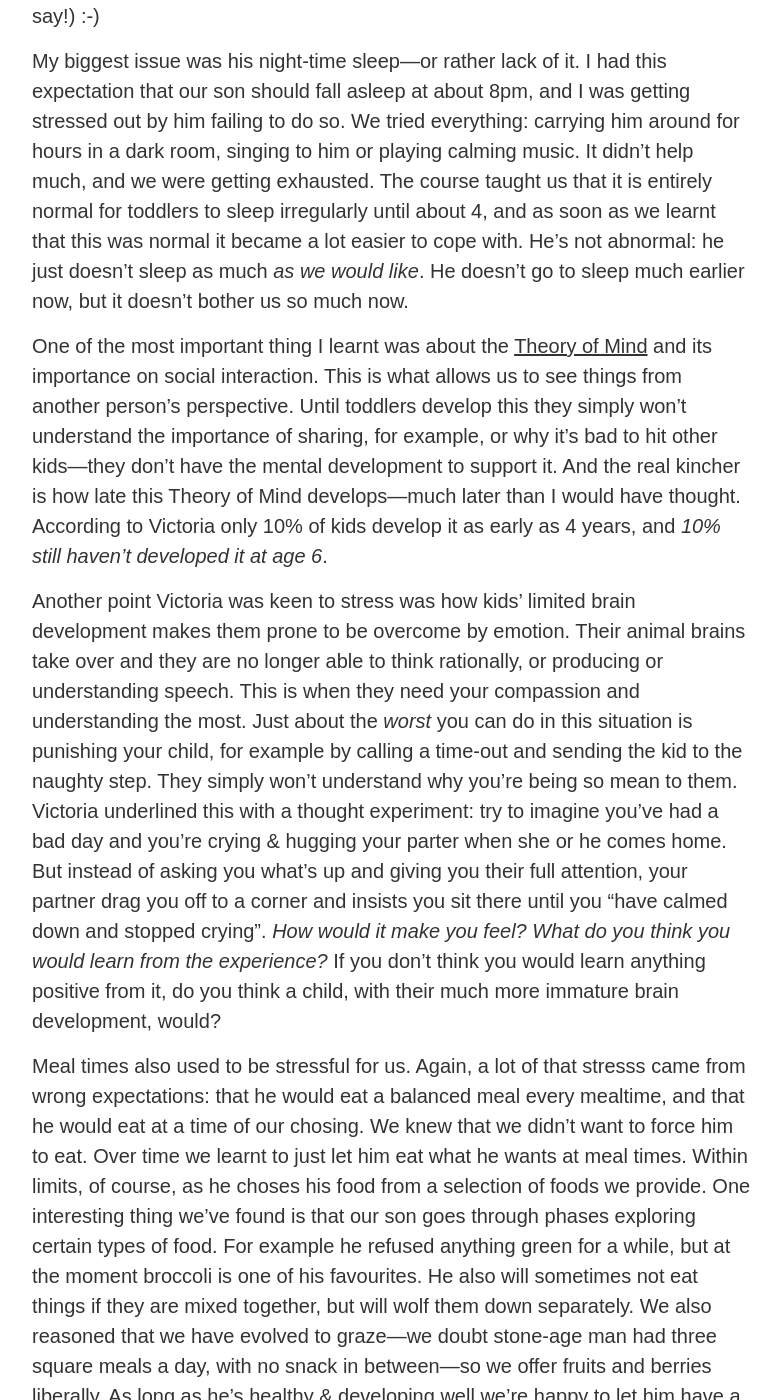
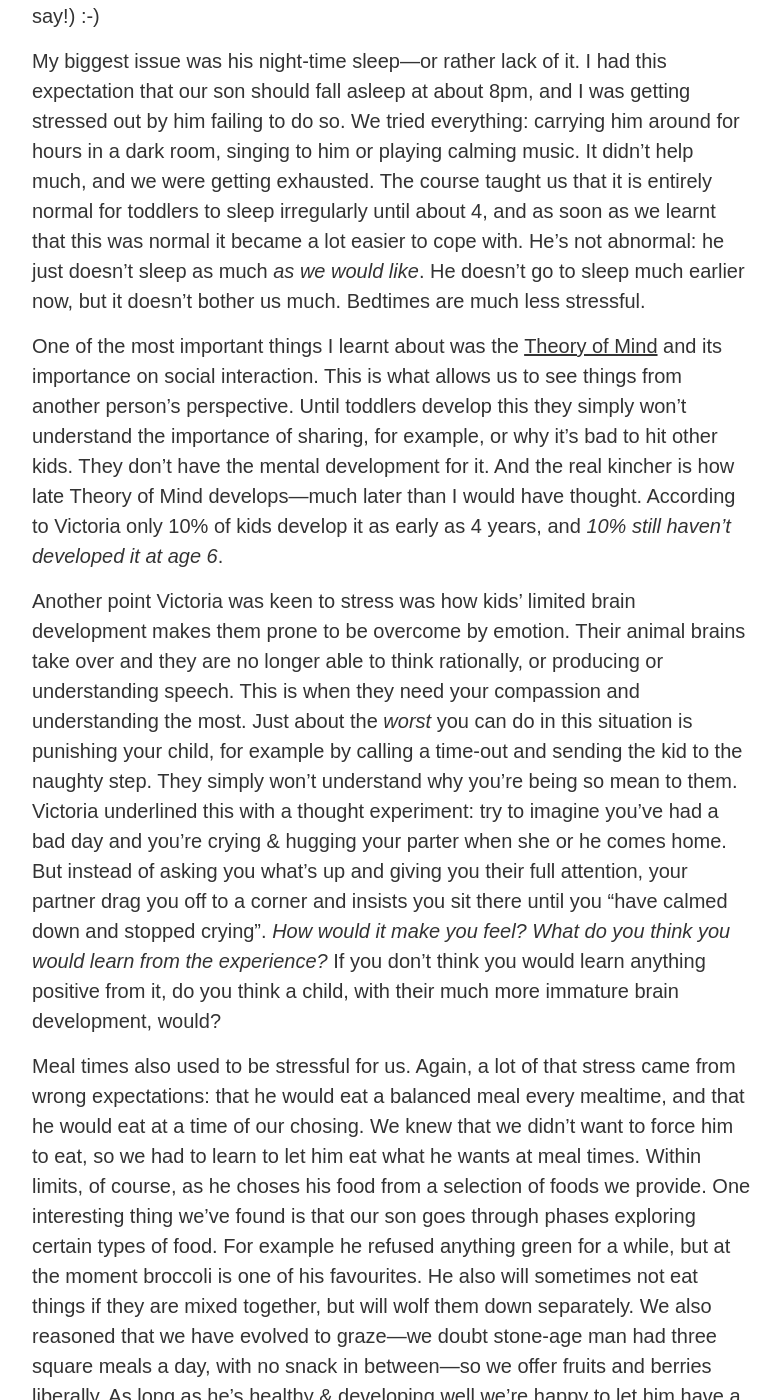
Before and after one commit to stig/www.brautaset.org, a Jekyll site: the page built from _posts/2014-06-26-toddlercalm.md, in a window 1280 px wide and 1400 px high, scrolled down 628 px. Shown: the whole window, without its empty margins (248-1029 px from the left). Built offline with Jekyll 4.4.1, drawn with Linux system fonts in a browser that asks for light colours; some of the changed text lies outside the part shown.

Commit message:
Fix typos and weird sentences in toddlercalm post

```diff
--- a/_posts/2014-06-26-toddlercalm.md
+++ b/_posts/2014-06-26-toddlercalm.md
@@ -36,18 +36,19 @@
 toddlers to sleep irregularly until about 4, and as soon as we learnt
 that this was normal it became a lot easier to cope with. He's not
 abnormal: he just doesn't sleep as much *as we would like*. He doesn't
-go to sleep much earlier now, but it doesn't bother us so much now.
+go to sleep much earlier now, but it doesn't bother us much. Bedtimes
+are much less stressful.
 
-One of the most important thing I learnt was about the
+One of the most important things I learnt about was the
 [Theory of Mind](http://en.wikipedia.org/wiki/Theory_of_mind) and its
 importance on social interaction. This is what allows us to see things
 from another person's perspective. Until toddlers develop this they
 simply won't understand the importance of sharing, for example, or why
-it's bad to hit other kids---they don't have the mental development to
-support it. And the real kincher is how late this Theory of Mind
-develops---much later than I would have thought. According to Victoria
-only 10% of kids develop it as early as 4 years, and *10% still haven't
-developed it at age 6*.
+it's bad to hit other kids. They don't have the mental development for
+it. And the real kincher is how late Theory of Mind develops---much
+later than I would have thought. According to Victoria only 10% of
+kids develop it as early as 4 years, and *10% still haven't developed
+it at age 6*.
 
 Another point Victoria was keen to stress was how kids' limited brain
 development makes them prone to be overcome by emotion. Their animal
@@ -67,21 +68,21 @@
 child, with their much more immature brain development, would?
 
 Meal times also used to be stressful for us. Again, a lot of that
-stresss came from wrong expectations: that he would eat a balanced
-meal every mealtime, and that he would eat at a time of our chosing.
-We knew that we didn't want to force him to eat. Over time we learnt
-to just let him eat what he wants at meal times. Within limits, of
-course, as he choses his food from a selection of foods we
-provide. One interesting thing we've found is that our son goes
-through phases exploring certain types of food. For example he refused
-anything green for a while, but at the moment broccoli is one of his
-favourites. He also will sometimes not eat things if they are mixed
-together, but will wolf them down separately. We also reasoned that we
-have evolved to graze---we doubt stone-age man had three square meals
-a day, with no snack in between---so we offer fruits and berries
-liberally. As long as he's healthy & developing well we're happy to
-let him have a bit of control over his food.  In hindsight his diet is
-actually fairly varied; even if every *meal* is not.
+stress came from wrong expectations: that he would eat a balanced meal
+every mealtime, and that he would eat at a time of our chosing.  We
+knew that we didn't want to force him to eat, so we had to learn to
+let him eat what he wants at meal times. Within limits, of course, as
+he choses his food from a selection of foods we provide. One
+interesting thing we've found is that our son goes through phases
+exploring certain types of food. For example he refused anything green
+for a while, but at the moment broccoli is one of his favourites. He
+also will sometimes not eat things if they are mixed together, but
+will wolf them down separately. We also reasoned that we have evolved
+to graze---we doubt stone-age man had three square meals a day, with
+no snack in between---so we offer fruits and berries liberally. As
+long as he's healthy & developing well we're happy to let him have a
+bit of control over his food.  In hindsight his diet is actually
+fairly varied; even if every *meal* is not.
 
 As an aside, it could be that the whole concept of a "balanced diet"
 is flawed. If you look around a bit it turns out lots of tribal
```
